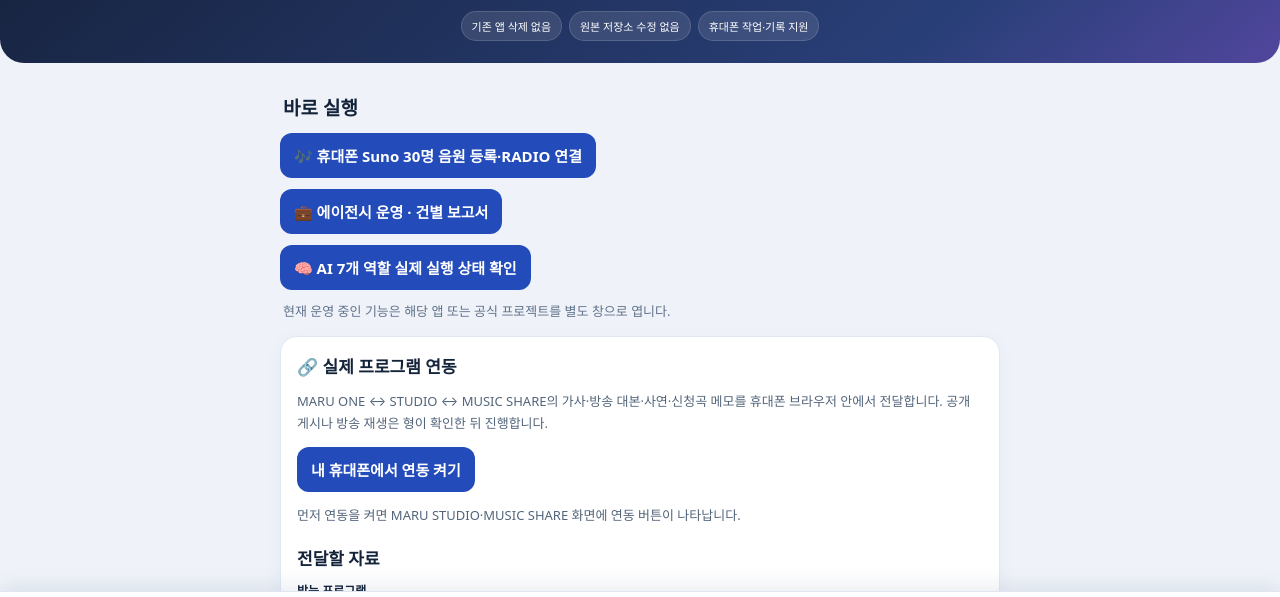
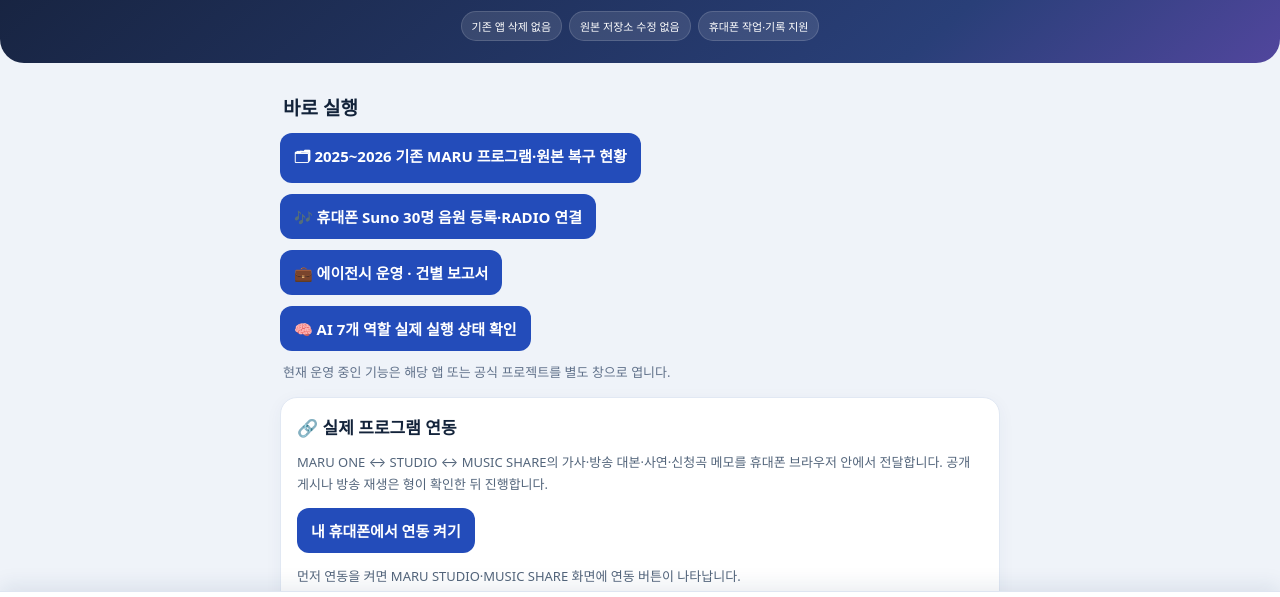
Before and after one commit to skytins3-png/maru-ai-song-studio, a plain HTML site: page mobile-hub/index.html in a window 1280 px wide. Shown: the part 136-733 px from the top of the page. Drawn offline with Linux system fonts and the light colour scheme.

Commit message:
Make original MARU V5.13/V5.14 and other systems inventory discoverable from hub

```diff
--- a/mobile-hub/index.html
+++ b/mobile-hub/index.html
@@ -22,6 +22,7 @@
 <main class="main">
 <section id="home" class="view">
 <h2 class="section-title">바로 실행</h2>
+<div class="actions"><a class="linkbtn" href="./legacy.html">🗂 2025~2026 기존 MARU 프로그램·원본 복구 현황</a></div>
 <div class="actions"><a class="linkbtn" href="../vocal-studio/mobile-suno.html">🎶 휴대폰 Suno 30명 음원 등록·RADIO 연결</a></div>
 <div class="actions"><a class="linkbtn" href="./agency.html">💼 에이전시 운영 · 건별 보고서</a></div>
 <div class="actions"><a class="linkbtn" href="./agents.html">🧠 AI 7개 역할 실제 실행 상태 확인</a></div>
```
